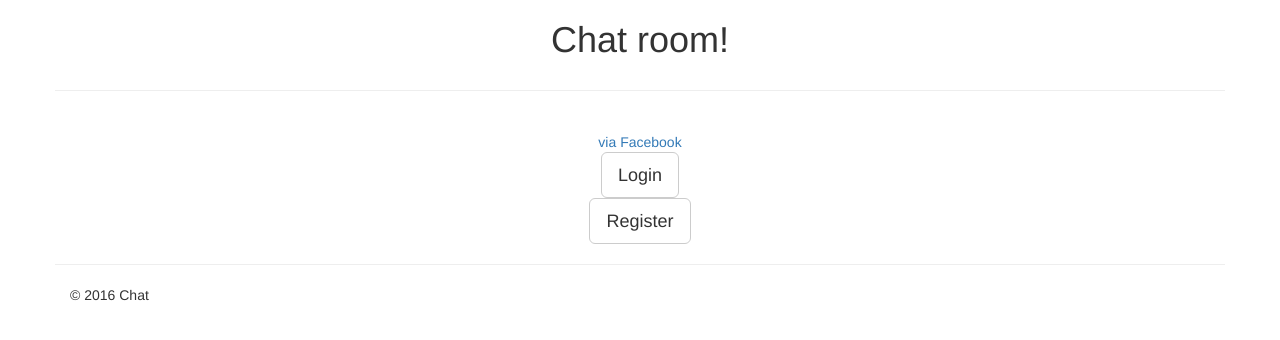
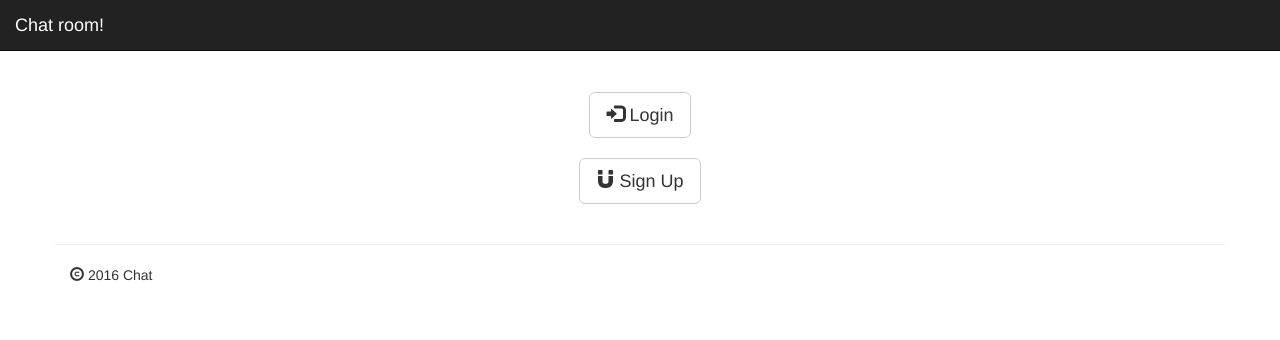
Before and after one commit to grydinywka/chatproj, a Django app: page / in a window 1280 px wide. Shown: the top 340 px of the page. Run offline with Django 3.2, Linux system fonts and the light colour scheme; some libraries are stand-ins or nearby versions.

Commit message:
fix bugs

```diff
--- a/chatapp/templates/base.html
+++ b/chatapp/templates/base.html
@@ -17,26 +17,27 @@
 	</head>
 
 	<body>
+		<!-- Start Navbar -->
+		<nav class="navbar navbar-inverse navbar-fixed-top" id="nav">
+			<div class="container-fluid">
+				<div class="navbar-header">
+					<span class="navbar-brand">Chat room!</span>
+				</div>
+				<ul class="nav navbar-nav navbar-right">
+					{% if user.is_authenticated %}
+					<li><a><span class="glyphicon glyphicon-user"></span>
+						{{ user.username }}</a></li>
+					<li><a><span class="glyphicon glyphicon-envelope"></span> {{ user.email }}</a></li>
+					<li><a href="{% url 'users:auth_logout' %}"><span class="glyphicon glyphicon-log-out"></span> Logout</a></li>
+					{% endif %}
+				</ul>
+			</div>
+		</nav>
        	<!-- Start Container -->
 		<div class="container">
-            <!-- Start Header -->
-            <div class="row">
-                <!-- Logo -->
-                <div class="col-xs-offset-3 col-xs-6">
-                    <h1 class="text-center">Chat room!</h1>
-                </div>
-				{% if user.is_authenticated %}
-				<div class="col-xs-3 text-right" id="user-toolbar">
-					<p>{{ user.get_full_name|default:user.username }}</p>
-					<p> {{ user.email }}</p>
-					<p><a href="{% url 'users:auth_logout' %}">Logout</a></p>
-				</div>
-				{% endif %}
 
-            </div>
 
-			<div class="row">
-				<hr class="divider">
+			<div class="row" id="messages">
 				<div class="col-xs-12">
 					<!-- Status Message -->
 					{% block status_message %}
@@ -69,7 +70,7 @@
 			<div class="row" id="footer">
                 <hr class="divider">
 				<div class="col-xs-12">
-					&copy; 2016 Chat
+					<span class="glyphicon glyphicon-copyright-mark"></span> 2016 Chat
 				</div>
 			</div>
 			<!-- End Footer -->
@@ -85,6 +86,7 @@
 		<script src="https://cdn.jsdelivr.net/bootstrap/3.3.0/js/bootstrap.min.js" type="text/javascript"></script>
 
         <script src="{% static 'js/main.js' %}" type="text/javascript"></script>
+		{% block extra_java_script %}{% endblock %}
 	</body>
 
 </html>
--- a/chatapp/templates/chat.html
+++ b/chatapp/templates/chat.html
@@ -31,3 +31,7 @@
     </div>
 </form>
 {% endblock %}
+
+{% block extra_java_script %}
+<script src="{% static 'js/chat.js' %}" type="text/javascript"></script>
+{% endblock %}
--- a/chatapp/templates/index.html
+++ b/chatapp/templates/index.html
@@ -6,14 +6,13 @@
 {% block content %}
 <div class="text-center" id="buttons-ch">
 
-    <div>
-        <a href="#">via Facebook</a>
+    <div class="enter">
+        <a href="{% url 'users:auth_login' %}" class="btn btn-default btn-lg"><span
+                class="glyphicon glyphicon-log-in"></span> Login</a>
     </div>
-    <div>
-        <a href="{% url 'users:auth_login' %}" class="btn btn-default btn-lg">Login</a>
-    </div>
-    <div>
-        <a href="{% url 'users:registration_register' %}" class="btn btn-default btn-lg">Register</a>
+    <div class="enter">
+        <a href="{% url 'users:registration_register' %}" class="btn btn-default btn-lg"><span
+                class="glyphicon glyphicon-magnet"></span> Sign Up</a>
     </div>
 
 </div>
--- a/static/css/main.css
+++ b/static/css/main.css
@@ -3,3 +3,13 @@
 #user-toolbar {
     margin-top: 30px;
 }
+
+/*
+#messages {
+    margin-top: 170px;
+}
+*/
+
+.enter {
+    margin: 20px;
+}
--- a/static/js/main.js
+++ b/static/js/main.js
@@ -1,81 +1,15 @@
 // js file
+function checkForChanges() {
+    var $element = $("#nav");
 
-function appendNotice() {
-    $("#add_notice").click(function(event) {
-        var form = $('form#new-msg-form');
-
-        $.ajax({
-            'url': form.attr('action'),
-            'type': 'POST',
-            'async': true,
-            'dataType': 'json',
-            'data': {
-                'add_notice': true,
-                'content': $('input#content').val(),
-                'csrfmiddlewaretoken': $('input[name="csrfmiddlewaretoken"]').val()
-            },
-            'beforeSend': function() {
-                event.preventDefault();
-            },
-            'success': function(data, status, xhr) {
-                var notice_error = $('#notice-error');
-
-                if ( 'content_error' in data ) {
-                    notice_error.text(data.content_error);
-                    notice_error.parent().addClass('has-error');
-                } else {
-                    var list_message = $('#msg-list ul');
-
-                    notice_error.text('');
-                    notice_error.parent().removeClass('has-error');
-                    $('#content').val('');
-
-                    list_message.append(
-                        '<li class="list-group-item">(' +
-                             data.created + ') <strong>' + data.username +
-                            '</strong><p>' + data.content + '</p>' +
-                        '</li>'
-                    );
-                    scrollToBottom();
-                }
-            },
-            'error': function() {
-                alert('Error on server');
-            }
-        });
-    });
-}
-
-function scrollToBottom() {
-    var height = $('body').prop('scrollHeight');
-
-    $(window).scrollTop(height);
-}
-
-function getNotices() {
-    $.get('/chat/', function(html) {
-        var html = $(html);
-        var messages = html.find('div#msg-list ul');
-
-        $('div#msg-list ul').html(messages);
-    });
-
-//    scrollToBottom();
-}
-
-function refreshChat() {
-    getNotices();
-//    alert($('body').prop('scrollHeight'));
-//    alert($(window).scrollTop());
-    if ( $('body').prop('scrollHeight') - $(window).scrollTop() < 2000 ) {
-
-        scrollToBottom();
+    if ($element.css('height') != $('#messages').css('margin-top')) {
+        $('#messages').css("margin-top", $element.css('height'));
     }
 
+    setTimeout(checkForChanges, 500);
 }
 
 $(document).ready(function() {
-    scrollToBottom();
-    appendNotice();
-    setInterval(getNotices, 2500);
+    checkForChanges();
+
 });
```
Also changed, not shown: static/js/chat.js (added, +79 -0 lines).
